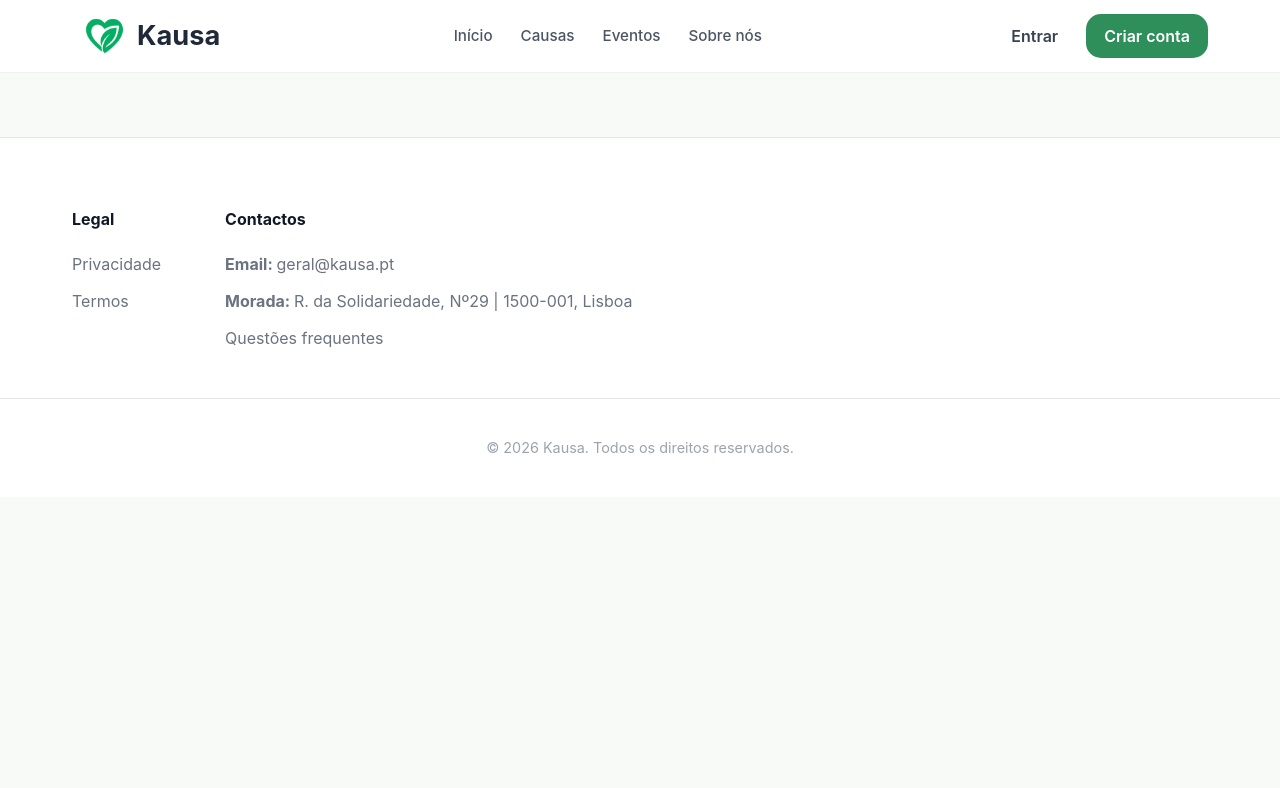
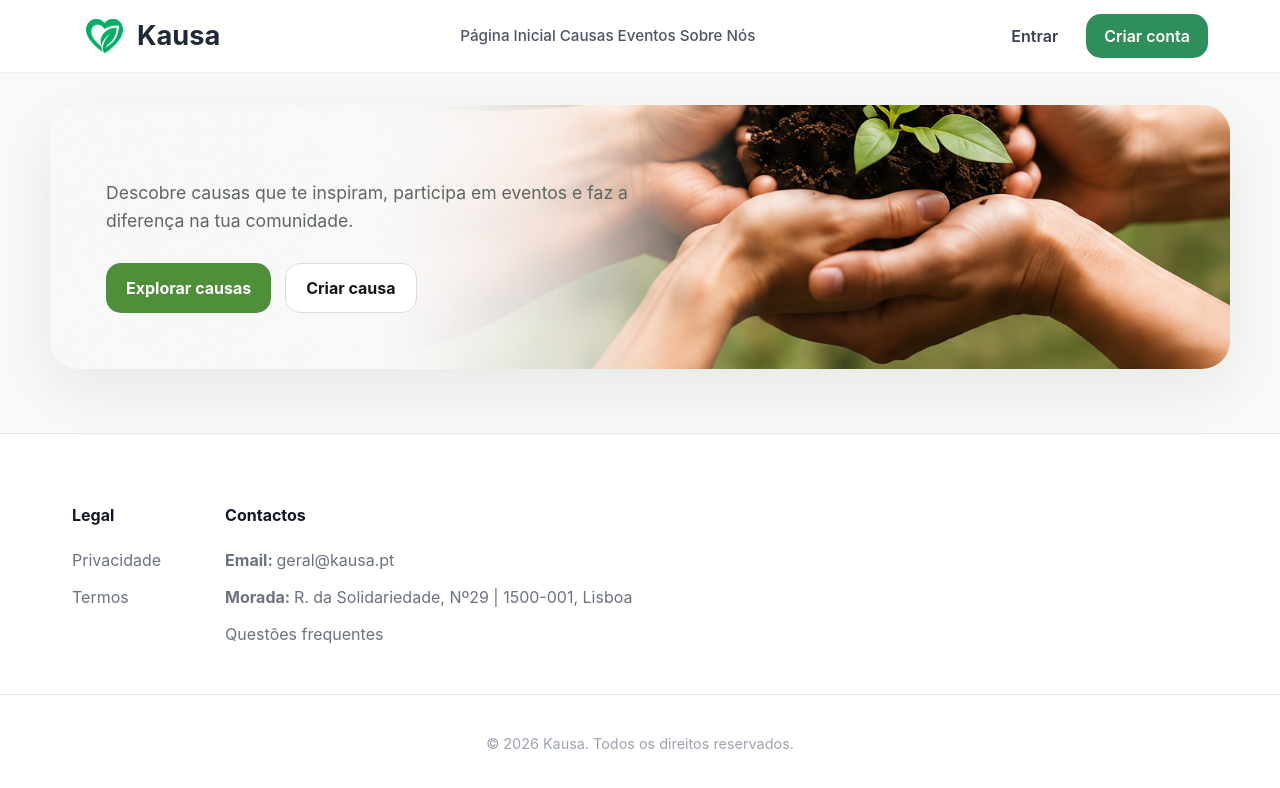
Before and after one commit to TiagoMiguelPedro/Kausa, a React (Vite) app in the folder causas-frontend/: page /causas in a window 1280 px wide. Shown: the top 788 px of the page. Built offline with nearby package versions, Linux system fonts and the light colour scheme.

Commit message:
Alteração da navbar para não dar refresh à pagina toda e só o main

```diff
--- a/causas-frontend/src/App.jsx
+++ b/causas-frontend/src/App.jsx
@@ -3,6 +3,11 @@ import {BrowserRouter, Route, Routes} from "react-router-dom";
 import Header from "./componentes/layout/Header.jsx"
 import Footer from "./componentes/layout/Footer.jsx"
 import Home from "./componentes/pages/Home.jsx";
+import Causas from "./componentes/pages/Causas.jsx"
+import Eventos from "./componentes/pages/Eventos.jsx"
+import SobreNos from "./componentes/pages/SobreNos.jsx"
+
+
 
 function App() {
 
@@ -12,6 +17,9 @@ function App() {
                 <Header/>
                 <Routes>
                     <Route path="/" element={<Home/>}/>
+                    <Route path="/causas" element={<Causas/>}/>
+                    <Route path="/eventos" element={<Eventos/>}/>
+                    <Route path="/sobrenos" element={<SobreNos/>}/>
                 </Routes>
                 <Footer/>
             </BrowserRouter>
--- a/causas-frontend/src/componentes/layout/Header.jsx
+++ b/causas-frontend/src/componentes/layout/Header.jsx
@@ -13,12 +13,7 @@ function Header(){
                     <span className="brand-name">Kausa</span>
                 </div>
 
-                <nav className="nav-links">
-                    <a href="#inicio">Início</a>
-                    <a href="#causas">Causas</a>
-                    <a href="#eventos">Eventos</a>
-                    <a href="#sobre">Sobre nós</a>
-                </nav>
+                <Navbar/>
 
                 <div className="header-actions">
                     <button className="btn-login">Entrar</button>
--- a/causas-frontend/src/componentes/layout/Navbar.jsx
+++ b/causas-frontend/src/componentes/layout/Navbar.jsx
@@ -4,7 +4,7 @@ import {Link} from "react-router-dom";
 function Navbar() {
 
     return (
-        <nav>
+        <nav className="nav-links">
             <table>
                 <tbody>
                 <tr>
--- /dev/null
+++ b/causas-frontend/src/componentes/pages/Causas.jsx
@@ -0,0 +1,22 @@
+
+
+
+function Causas(){
+
+
+    return (
+        <div className="page">
+            <section className="hero">
+            <div>
+                <p>Descobre causas que te inspiram, participa em eventos e faz a diferença na tua comunidade.</p>
+                <div className="hero-actions">
+                    <button className="btn btn-primary">Explorar causas</button>
+                    <button className="btn btn-secondary">Criar causa</button>
+                </div>
+            </div>
+        </section>
+        </div>
+    );
+}
+
+export default Causas;
--- /dev/null
+++ b/causas-frontend/src/componentes/pages/Eventos.jsx
@@ -0,0 +1,8 @@
+
+
+function Eventos(){
+
+
+}
+
+export default Eventos;
--- /dev/null
+++ b/causas-frontend/src/componentes/pages/SobreNos.jsx
@@ -0,0 +1,7 @@
+
+
+function SobreNos(){
+
+}
+
+export default SobreNos;
--- a/causas-frontend/src/data/navbar.json
+++ b/causas-frontend/src/data/navbar.json
@@ -6,5 +6,13 @@
   {
     "nome": "Causas",
     "link": "/causas"
+  },
+  {
+    "nome": "Eventos",
+    "link": "/causas"
+  },
+  {
+    "nome": "Sobre Nós",
+    "link": "/sobrenos"
   }
 ]
```
Also changed, not shown: 1 other file (tests, documents, lock files or other folders). Lines whose indentation alone changed are shown as unchanged.
